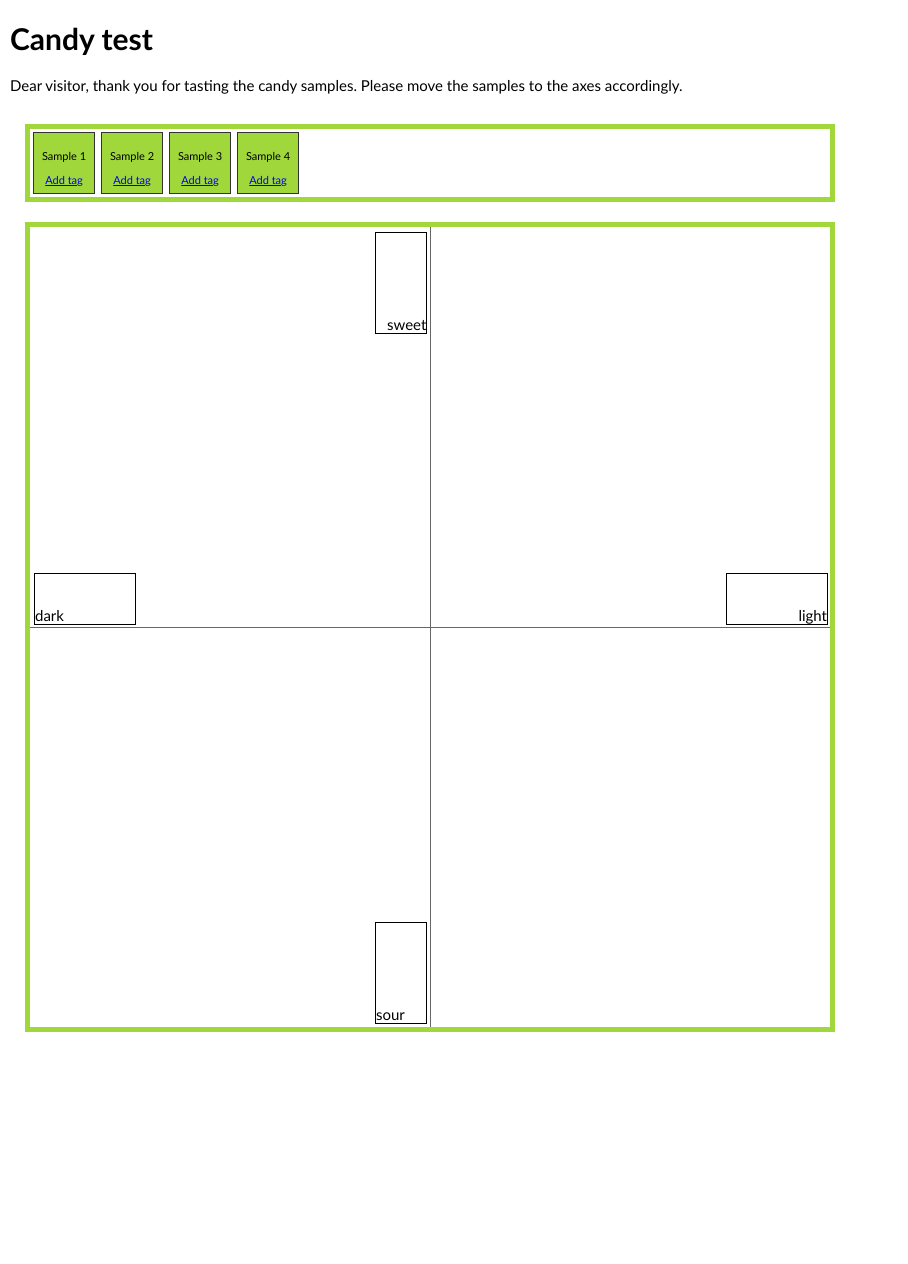
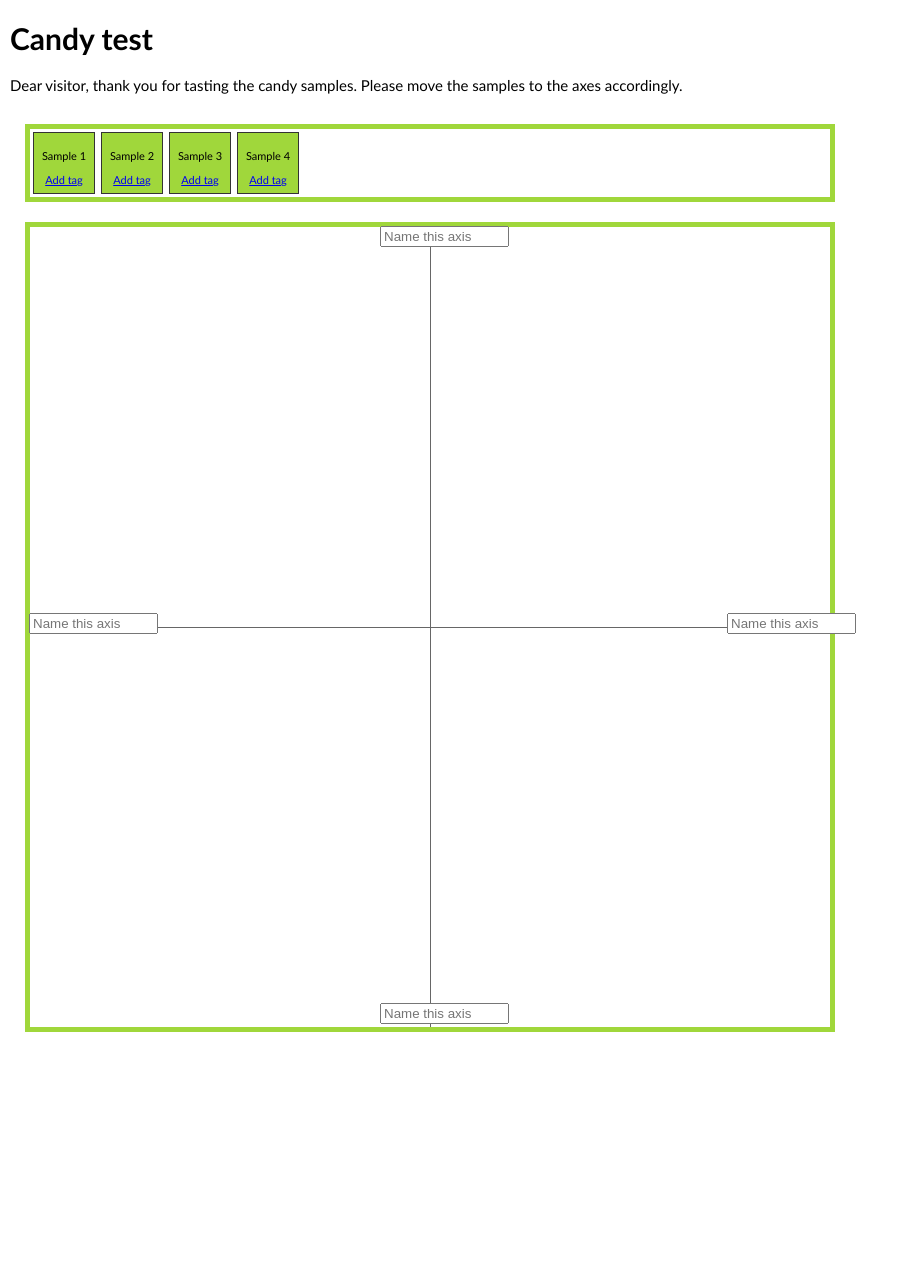
Before and after one commit to Esensorics/esenrosicsDevelopment, a PHP site: page / in a window 1280 px wide. Shown: the top 1264 px of the page, without its empty margins (0-908 px from the left). After the commit the page ends 1032 px from the top, so only its background shows below. Run offline with PHP 8.4, Linux system fonts and the light colour scheme; some libraries are stand-ins or nearby versions.

Commit message:
updated to the latest team version
- naming the axes also works

```diff
--- a/Team/index.html
+++ b/Team/index.html
@@ -102,19 +102,41 @@
 	</div>
 </div>
 
+
+
 <div id="canvas">
 	<script type="text/javascript">
 		//$('#canvas').html('canvas: '+samplesList[2]['name']);
 	</script>
 	<div id="axis_horisontal"></div>
 	<div id="axis_vertical"></div>
-	<div id="axisname_top">sweet</div>
-	<div id="axisname_bottom">sour</div>
-	<div id="axisname_left">dark</div>
-	<div id="axisname_right">light</div>
+
+	<div id="axisname_top">
+<form action="demo_form.asp">
+<input type="text" placeholder="Name this axis" size="13" maxlength="13"><br>
+</form></div>
+
+  <div id="axisname_bottom">
+<form action="demo_form.asp">
+<input type="text" placeholder="Name this axis" size="13" maxlength="13"><br>
+</form></div>
+
+	<div id="axisname_left">
+<form action="demo_form.asp">
+<input type="text" placeholder="Name this axis" size="13" maxlength="13"><br>
+</form></div>
+
+	<div id="axisname_right"
+<form action="demo_form.asp">
+<input type="text" placeholder="Name this axis" size="13" maxlength="13"><br>
+</form>
+
+
+
 </div>
 
      </div>
 
+
 </body>
 </html>
--- a/Team/style.css
+++ b/Team/style.css
@@ -106,65 +106,49 @@ float: left;
 	border-right: 1px solid #666;
 }
 #axisname_top {
-	display: table-cell;
-	width: 100px;
-	height: 50px;
+	display: cell;
+	width: 0px;
+	height: 0px;
 	position: relative;
-	top: -1171px;
-	left: 320px;
-	border: 1px solid #000;
-	text-align: right;
+	top: -1202px;
+	left: 350px;
+	border: 0px solid #000;
 	vertical-align: bottom;
-	 writing-mode:tb-rl;
-    -webkit-transform:rotate(270deg);
-    -moz-transform:rotate(270deg);
-    -o-transform: rotate(270deg);
-    -ms-transform:rotate(270deg);
-    transform: rotate(270deg);
 	z-index: 50;
 }
 
 #axisname_bottom {
-	display: table-cell;
-	width: 100px;
-	height: 50px;
+	display: cell;
+	width: 0px;
+	height: 0px;
 	position: relative;
-	top: -481px;
-	left: 218px;
-	border: 1px solid #000;
-	text-align: left;
+	top: -425px;
+	left: 350px;
+	border: 0px solid #000;
 	vertical-align: bottom;
-	 writing-mode:tb-rl;
-    -webkit-transform:rotate(270deg);
-    -moz-transform:rotate(270deg);
-    -o-transform: rotate(270deg);
-    -ms-transform:rotate(270deg);
-    transform: rotate(270deg);
 	z-index: 50;
 }
 
 #axisname_left {
-	display: table-cell;
-	width: 100px;
-	height: 50px;
+	display: cell;
+	width: 0px;
+	height: 0px;
 	position: relative;
-	top: -855px;
-	left: -200px;
-	border: 1px solid #000;
-	text-align: left;
+	top: -815px;
+	left: -1px;
+	border: 0px solid #000;
 	vertical-align: bottom;
 	z-index: 50;
 }
 
 #axisname_right {
-	display: table-cell;
-	width: 100px;
-	height: 50px;
+	display: cell;
+	width: 0px;
+	height: 0px;
 	position: relative;
-	top: -855px;
-	left: 390px;
-	border: 1px solid #000;
-	text-align: right;
+	top: -815px;
+	left: 697px;
+	border: 0px solid #000;
 	vertical-align: bottom;
 	z-index: 50;
 }
```
